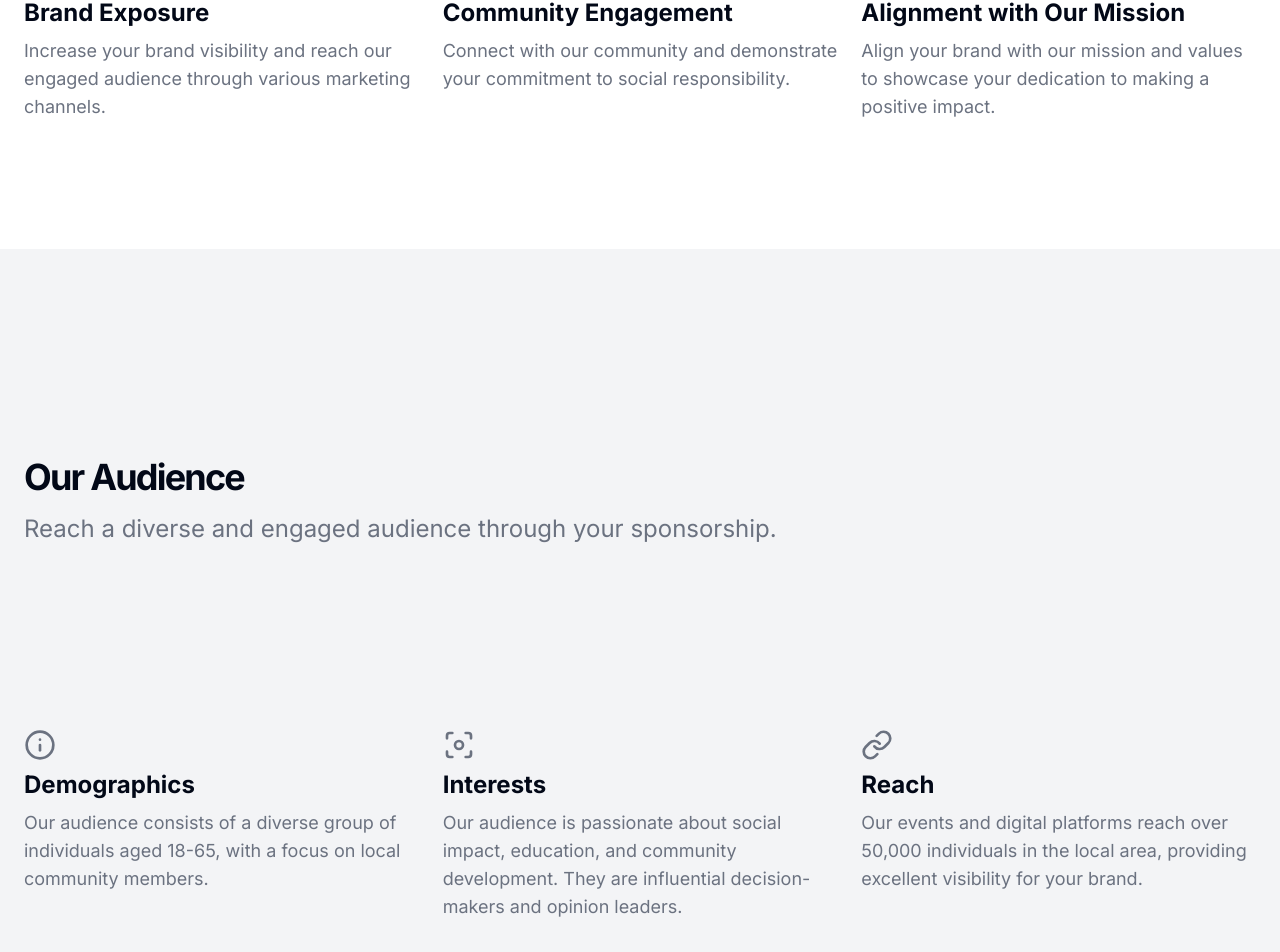
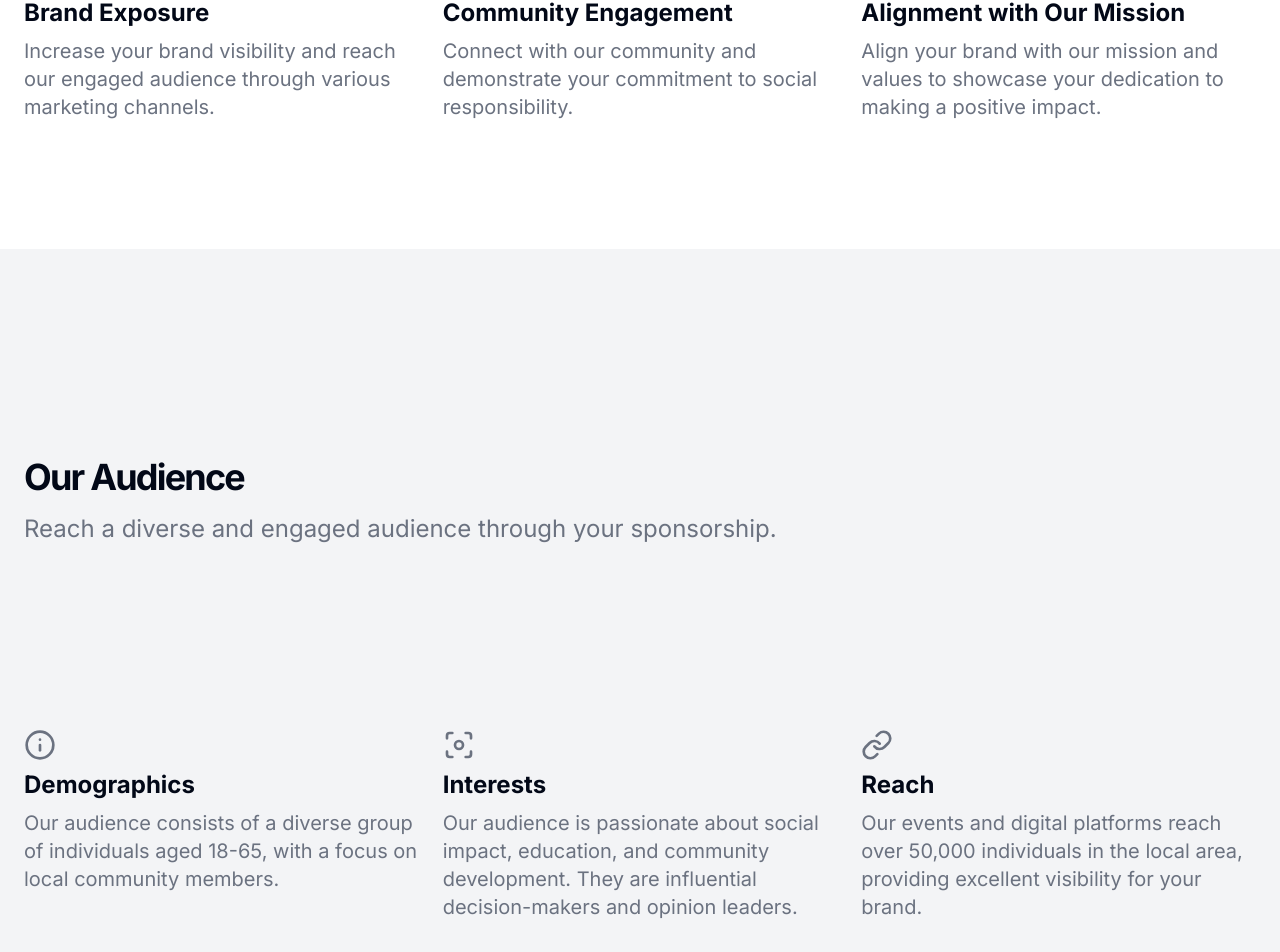
Before and after one commit to Lupleg/App-dashboard, a Next.js app: page /sponsor in a window 1280 px wide. Shown: the part 1790-2742 px from the top of the page. Built offline with nearby package versions, Linux system fonts and the light colour scheme.

Commit message:
worked on sponsor page

```diff
--- a/app/(admin)/dashboard/page.jsx
+++ b/app/(admin)/dashboard/page.jsx
@@ -2,10 +2,9 @@
 
 import { CiLogout } from "react-icons/ci";
 import { SignOutButton, useUser } from "@clerk/nextjs";
+
 import { SiThealgorithms } from "react-icons/si";
 import { FaDatabase, FaCode } from "react-icons/fa";
-
-import { Button } from "@/components/ui/button";
 import {
   Card,
   CardHeader,
--- a/app/(get-started)/sponsor/page.jsx
+++ b/app/(get-started)/sponsor/page.jsx
@@ -159,7 +159,7 @@ export default function Component() {
               <div className="space-y-2 pt-20 mt-20 mb-0">
                 <StoreIcon className="h-8 w-8 text-gray-500 dark:text-gray-400" />
                 <h3 className="text-2xl font-bold">Brand Exposure</h3>
-                <p className="text-lg text-gray-500 dark:text-gray-400">
+                <p className="text-xl text-gray-500 dark:text-gray-400">
                   Increase your brand visibility and reach our engaged audience
                   through various marketing channels.
                 </p>
@@ -167,7 +167,7 @@ export default function Component() {
               <div className="space-y-2 pt-20 mt-20 mb-0">
                 <GroupIcon className="h-8 w-8 text-gray-500 dark:text-gray-400 " />
                 <h3 className="text-2xl font-bold">Community Engagement</h3>
-                <p className="text-lg text-gray-500 dark:text-gray-400">
+                <p className="text-xl text-gray-500 dark:text-gray-400">
                   Connect with our community and demonstrate your commitment to
                   social responsibility.
                 </p>
@@ -177,7 +177,7 @@ export default function Component() {
                 <h3 className="text-2xl font-bold">
                   Alignment with Our Mission
                 </h3>
-                <p className="text-lg text-gray-500 dark:text-gray-400">
+                <p className="text-xl text-gray-500 dark:text-gray-400">
                   Align your brand with our mission and values to showcase your
                   dedication to making a positive impact.
                 </p>
@@ -201,7 +201,7 @@ export default function Component() {
               <div className="space-y-2 mt-20 mb-0 pt-20">
                 <InfoIcon className="h-8 w-8 text-gray-500 dark:text-gray-400" />
                 <h3 className="text-2xl font-bold">Demographics</h3>
-                <p className="text-lg text-gray-500 dark:text-gray-400">
+                <p className="text-xl text-gray-500 dark:text-gray-400">
                   Our audience consists of a diverse group of individuals aged
                   18-65, with a focus on local community members.
                 </p>
@@ -209,7 +209,7 @@ export default function Component() {
               <div className="space-y-2 mt-20 mb-0 pt-20">
                 <FocusIcon className="h-8 w-8 text-gray-500 dark:text-gray-400" />
                 <h3 className="text-2xl font-bold">Interests</h3>
-                <p className="text-lg text-gray-500 dark:text-gray-400">
+                <p className="text-xl text-gray-500 dark:text-gray-400">
                   Our audience is passionate about social impact, education, and
                   community development. They are influential decision-makers
                   and opinion leaders.
@@ -218,7 +218,7 @@ export default function Component() {
               <div className="space-y-2 mt-20 mb-0 pt-20">
                 <LinkIcon className="h-8 w-8 text-gray-500 dark:text-gray-400" />
                 <h3 className="text-2xl font-bold">Reach</h3>
-                <p className=" text-lg text-gray-500 dark:text-gray-400">
+                <p className=" text-xl text-gray-500 dark:text-gray-400">
                   Our events and digital platforms reach over 50,000 individuals
                   in the local area, providing excellent visibility for your
                   brand.
```
